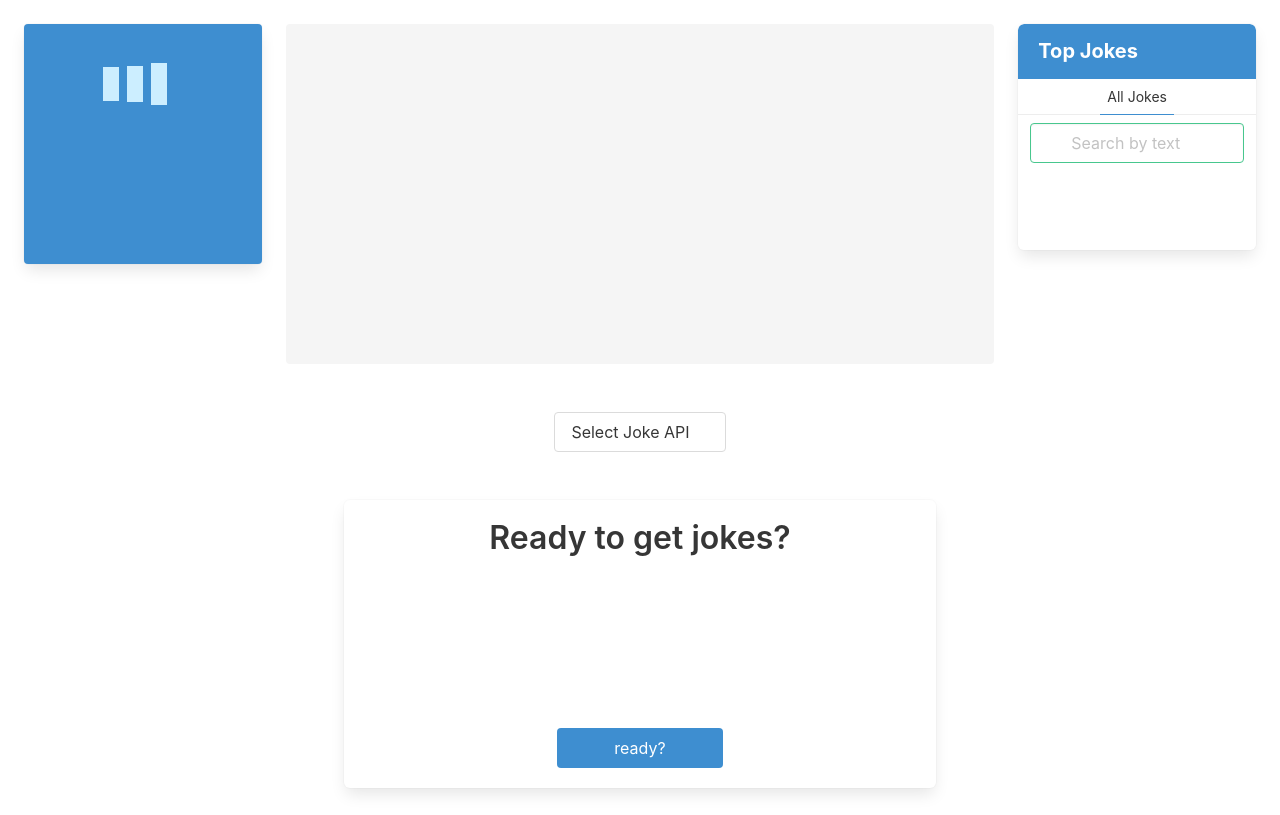
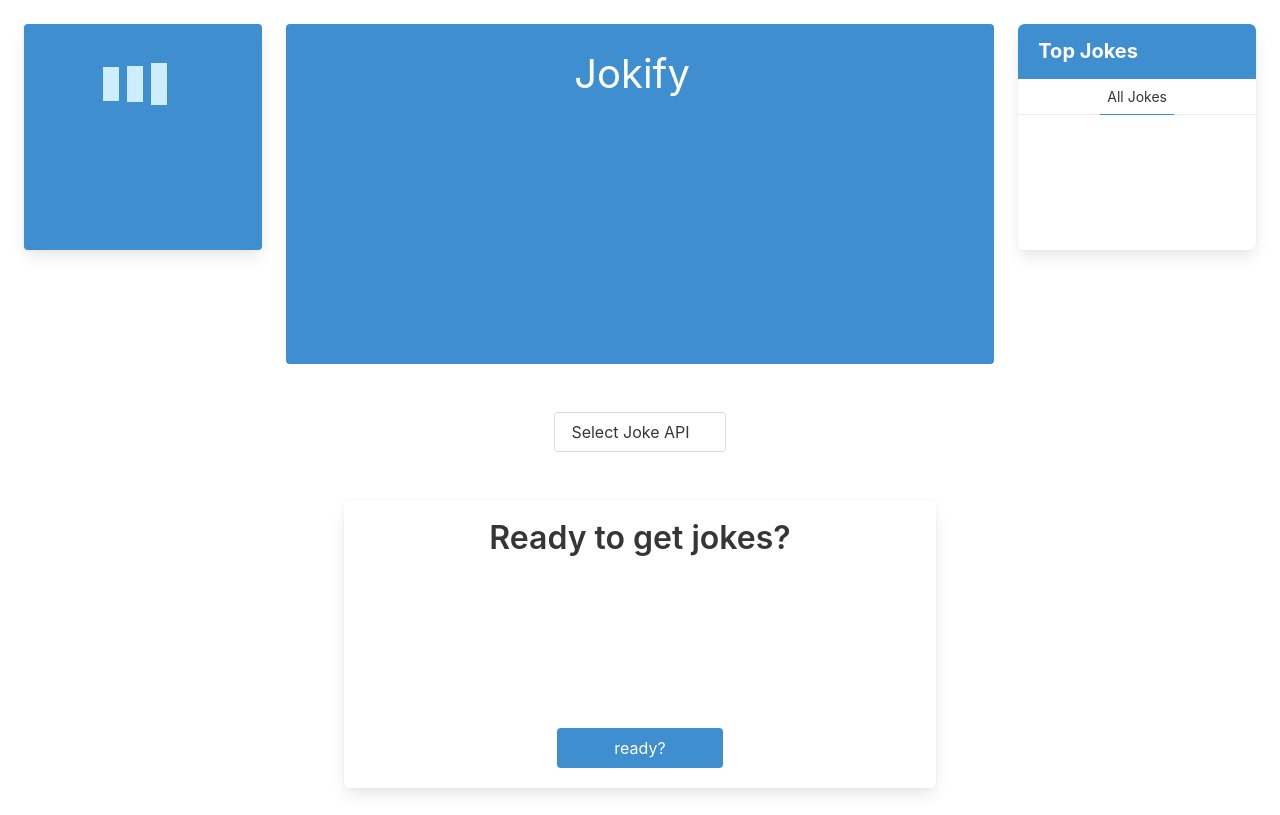
Before and after one commit to richhard6/S5.Jokes, a plain HTML site: page index.html in a window 1280 px wide. Shown: the top 815 px of the page. Drawn offline with nearby package versions, Linux system fonts and the light colour scheme.

Commit message:
some styles were fixed, still need to fix gif bug

```diff
--- a/index.html
+++ b/index.html
@@ -28,7 +28,8 @@
       </div>
 
       <div class="tile is-parent is-7">
-        <article class="tile is-child notification">
+        <article class="tile is-child notification is-info">
+          <h1 class="is-flex is-justify-content-center is-size-2">Jokify</h1>
           <div
             class="
               gifs
@@ -49,11 +50,6 @@
           <div class="overflow">
             <div class="panel-block">
               <p class="control has-icons-left">
-                <input
-                  class="input is-success"
-                  type="text"
-                  placeholder="Search by text"
-                />
                 <span class="icon is-left">
                   <i class="fas fa-search" aria-hidden="true"></i>
                 </span>
--- a/scripts/app.js
+++ b/scripts/app.js
@@ -338,7 +338,7 @@ function createModal(modalContent) {
                     return [4 /*yield*/, fetchGifs()];
                 case 1:
                     _a = _b.sent(), slug = _a.slug, image_original_url = _a.image_original_url;
-                    html = "<div class=\"modal is-active\">\n  <div class=\"modal-background\"></div>\n  <div class=\"modal-content p-2\">\n  <button class=\"modal-close is-large m-3 modality\" aria-label=\"close\"></button>\n\n " + content + "  \u2B50\uFE0F " + points + "\n <img src=" + image_original_url + " alt=" + slug + "/>\n  </div>\n</div>";
+                    html = "<div class=\"modal is-active\">\n  <div class=\"modal-background\"></div>\n  <div class=\"modal-content p-2 is-flex is-flex-direction-column\">\n  <button class=\"modal-close is-large m-3 modality\" aria-label=\"close\"></button>\n\n " + content + "  \n <img src=" + image_original_url + " alt=" + slug + "/>\n <h2 class=\"points\">\u2B50\uFE0F " + points + "</h2>\n  </div>\n</div>";
                     body = document.querySelector('body');
                     body === null || body === void 0 ? void 0 : body.insertAdjacentHTML('beforeend', html);
                     modalClose = body === null || body === void 0 ? void 0 : body.querySelector('.modal-close');
--- a/scripts/app.ts
+++ b/scripts/app.ts
@@ -376,11 +376,12 @@ async function createModal(modalContent: string): Promise<void> {
 
   const html: string = `<div class="modal is-active">
   <div class="modal-background"></div>
-  <div class="modal-content p-2">
+  <div class="modal-content p-2 is-flex is-flex-direction-column">
   <button class="modal-close is-large m-3 modality" aria-label="close"></button>
 
- ${content}  ⭐️ ${points}
+ ${content}
  <img src=${image_original_url} alt=${slug}/>
+ <h2 class="points">⭐️ ${points}</h2>
   </div>
 </div>`
 
--- a/styles.css
+++ b/styles.css
@@ -1,6 +1,8 @@
 .rated-jokes {
   overflow: scroll;
   position: relative;
+
+  min-width: 100%;
 }
 
 .blockage {
@@ -38,9 +40,14 @@
   position: relative;
 }
 
-.gifs {
-  max-height: 300px;
-  height: 300px;
+.gifs,
+.gif {
+  max-height: 240px;
+  height: 240px;
+}
+
+.points {
+  font-size: 2rem;
 }
 
 .modality {
@@ -56,7 +63,7 @@
 }
 
 .weather {
-  max-height: 240px;
+  max-height: 226px;
 }
 
 .modal-close:hover {
```
